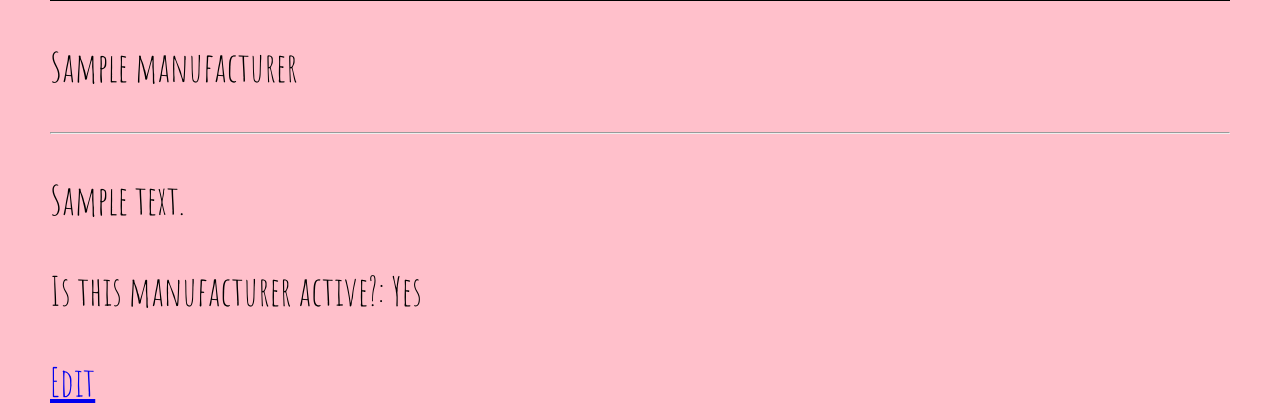
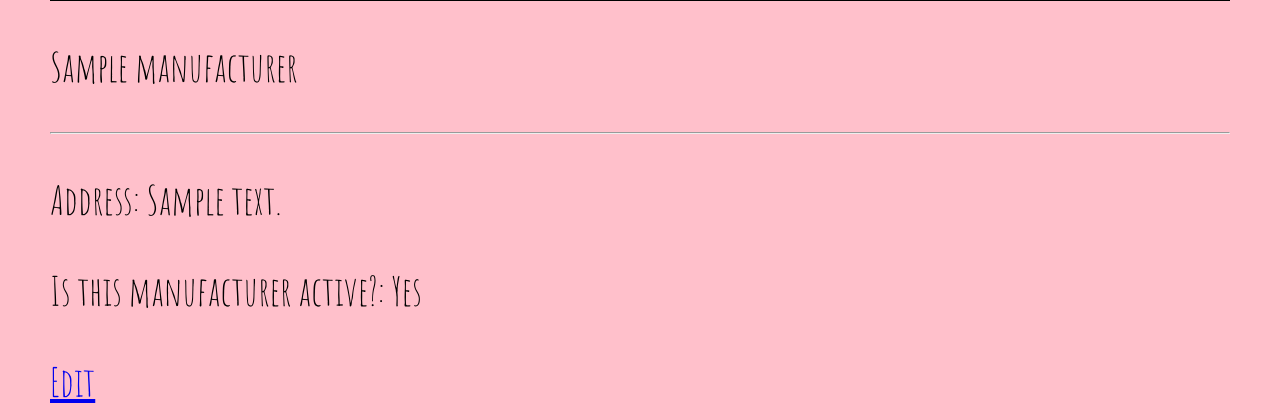
Before and after one commit to Katie-Sloan/Python-project, a Flask app: page /manufacturers/1 in a window 1280 px wide. Shown: the part 392-808 px from the top of the page. Run offline with Flask 2, Linux system fonts and the light colour scheme; a database or web service that is not in the repository returns one stand-in record (values such as "Sample title"); some libraries are stand-ins or nearby versions.

Commit message:
Further modified templates

```diff
--- a/templates/manufacturers/show.html
+++ b/templates/manufacturers/show.html
@@ -8,7 +8,7 @@
 </div>
 
 <div>
-    <p>{{manufacturer.address}}</p>
+    <p>Address: {{manufacturer.address}}</p>
 </div>
 
 <div>
```
